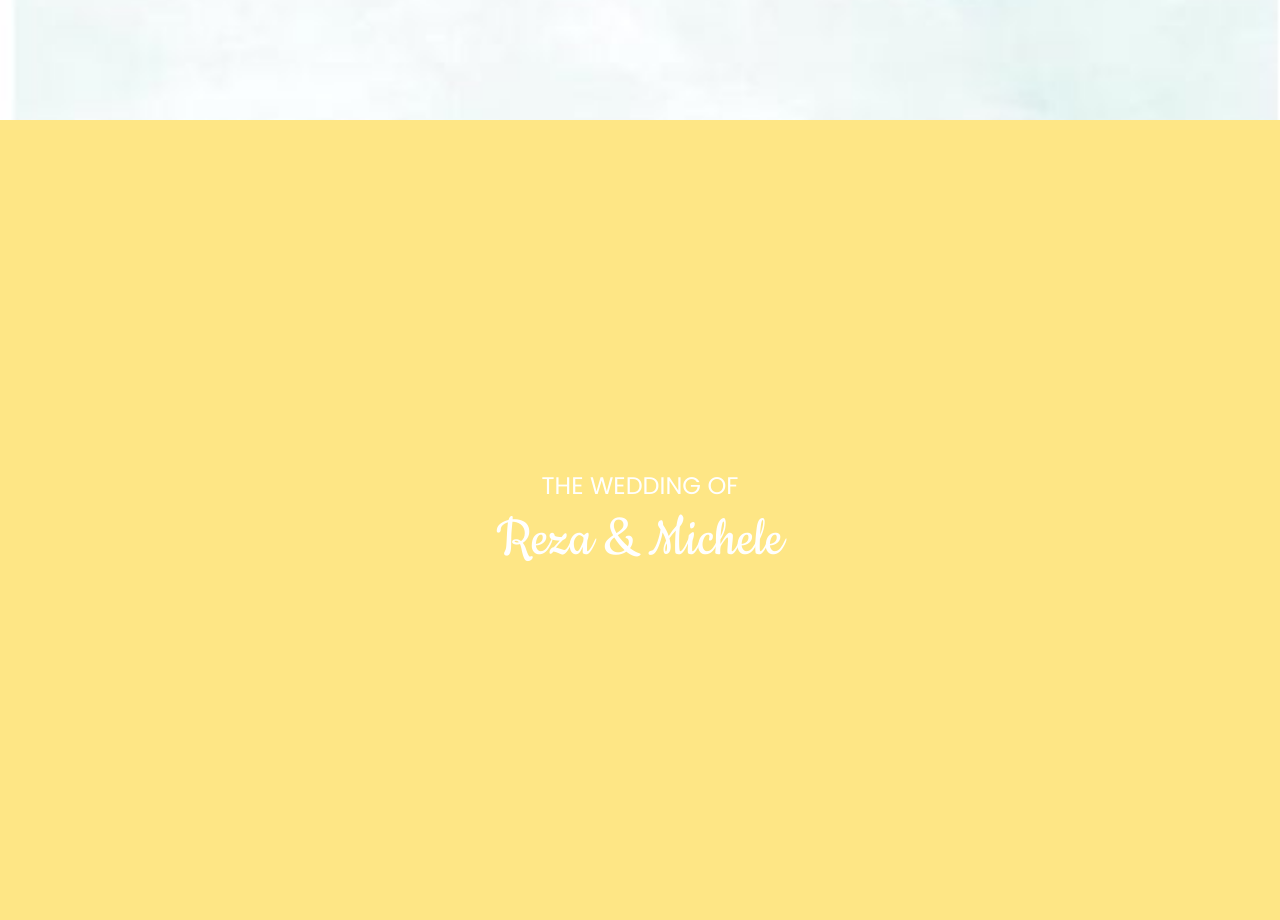
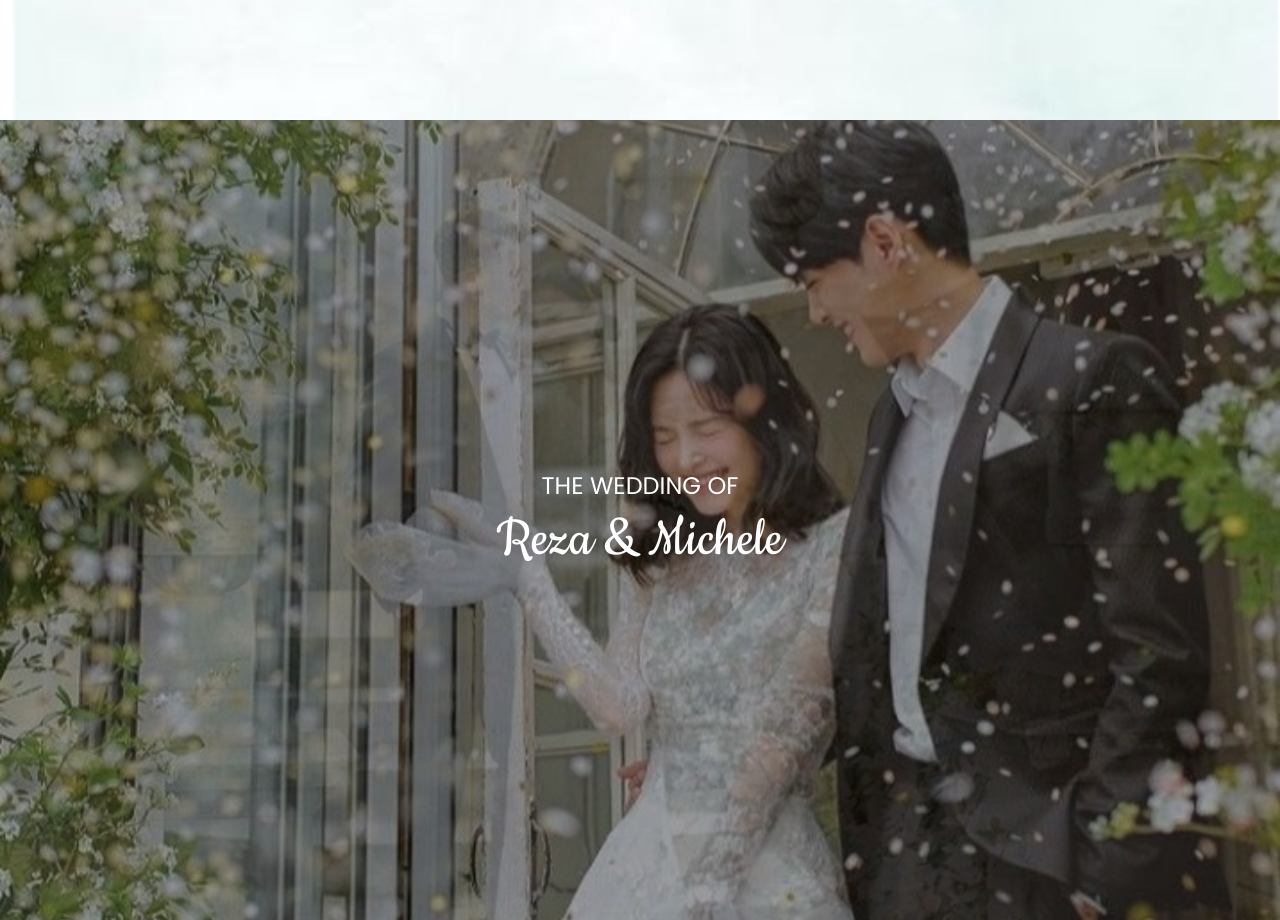
Before and after one commit to Manuelchay17/Day-7, a website: page index.html in a window 1280 px wide. Shown: the part 680-1600 px from the top of the page. Drawn offline with Linux system fonts and the light colour scheme; files whose address does not match are found by name.

Commit message:
aaaaaaaa

```diff
--- a/index.html
+++ b/index.html
@@ -36,7 +36,7 @@
 
     <!-- nama pengantin -->
   <header>
-    <div class="bg-amber-200 w-screen h-screen  bg-cover bg-center flex items-center justify-center">
+    <div class="animate-bg w-screen h-screen  bg-cover bg-center flex items-center justify-center">
         <div class="flex justify-center items-center flex-col md:items-center ">
             <p class="poppins-regular text-white  mb-2 text-md md:text-2xl ">THE WEDDING OF</p>
             <p class="font-Cookie text-4xl  text-white md:text-6xl"> Reza  & Michele</p>
```
Also changed, not shown: output.css.
